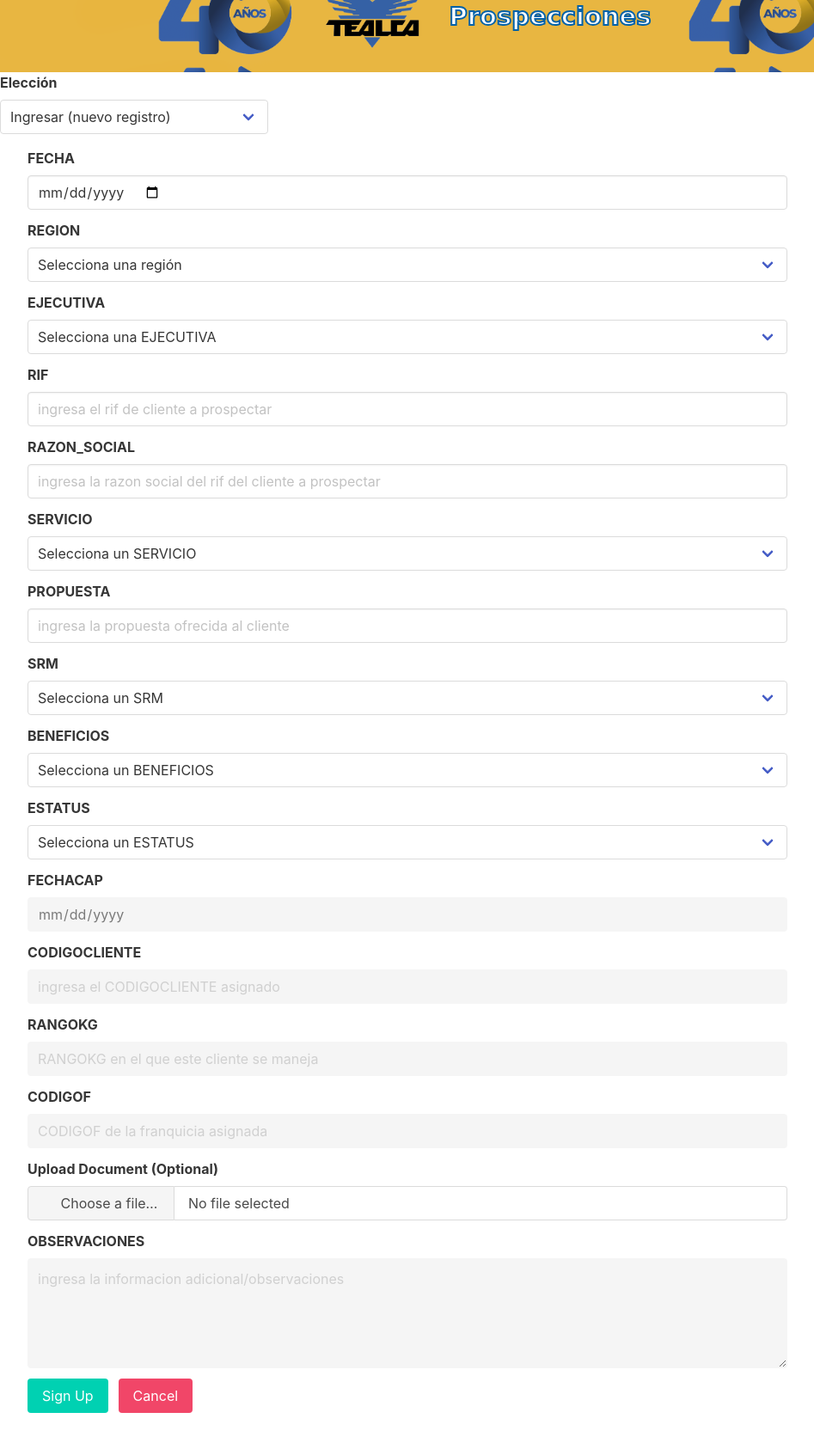
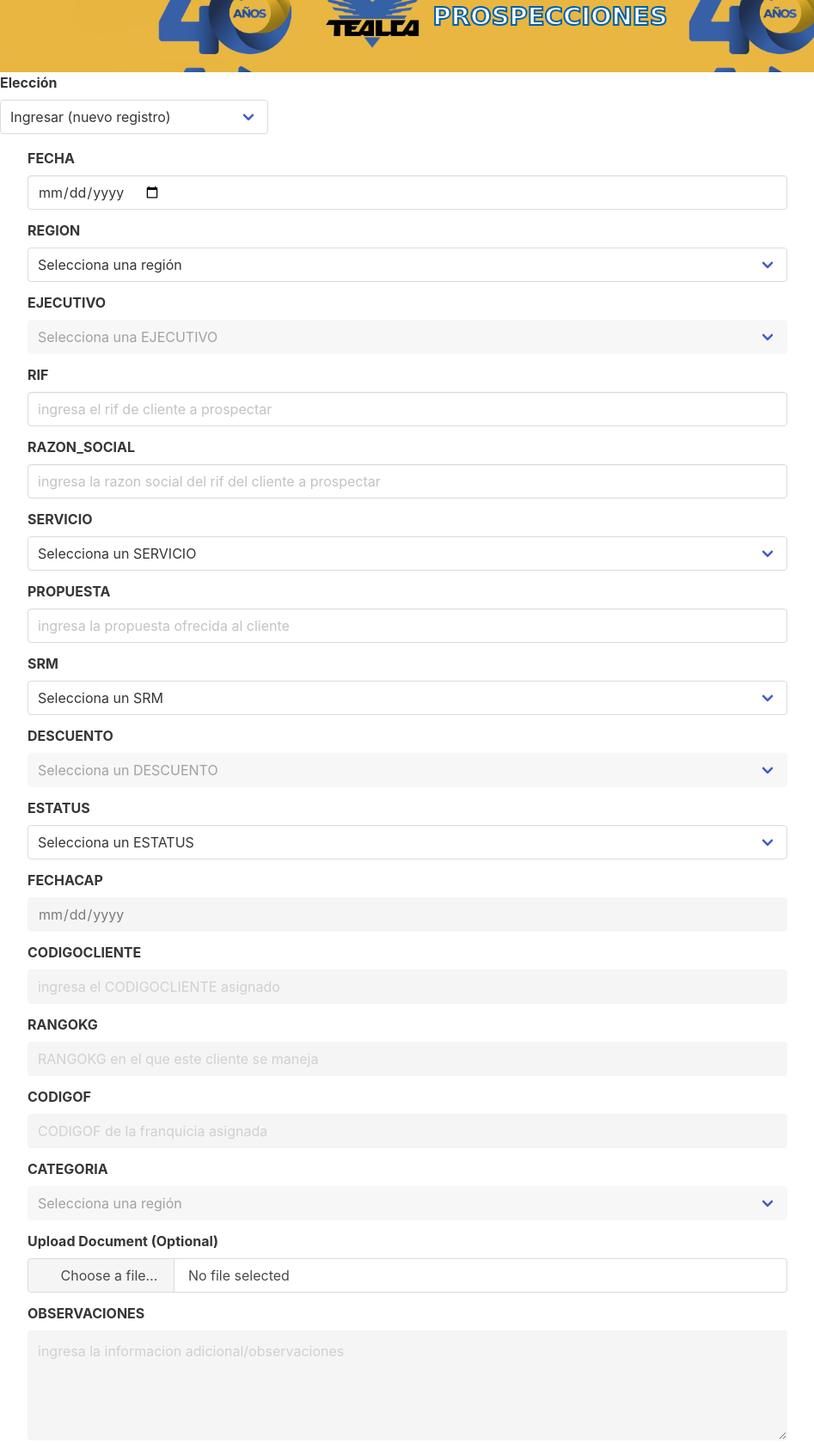
Before and after one commit to Ejos19/Ejos19-11.github.io, a plain HTML site: page index.html in a window 1280 px wide. Shown: the part 45-1724 px from the top of the page at 86% size, without its empty margins (0-947 px from the left). Drawn offline with nearby package versions, Linux system fonts and the light colour scheme.

Commit message:
Update index.html
Se ajustan los parámetros.

```diff
--- a/index.html
+++ b/index.html
@@ -24,7 +24,7 @@
       <div class="hero-body">
         <div class="container">
           <!-- Título principal -->
-          <h1 class="title">Prospecciones</h1>
+          <h1 class="title">PROSPECCIONES</h1>
         </div>
       </div>
     </section>
@@ -104,15 +104,15 @@
         </div>
       </div>
 
-      <!-- Campo: EJECUTIVA -->
+      <!-- Campo: EJECUTIVO -->
       <div class="field">
-        <label class="label">EJECUTIVA</label>
+        <label class="label">EJECUTIVO</label>
         <div class="control">
-          <!-- select dropdown. name="EJECUTIVA" selecciona la region de la prospeccion -->
+          <!-- select dropdown. name="EJECUTIVO" selecciona la region de la prospeccion -->
           <div class="select is-fullwidth">
-            <select class="input" name="EJECUTIVA">
+            <select class="input" name="EJECUTIVO">
               <option value="" disabled selected>
-                Selecciona una EJECUTIVA
+                Selecciona una EJECUTIVO
               </option>
               <option value="EDUARDO OSORIO">EDUARDO OSORIO</option>
               <option value="LISETH GARCIA">LISETH GARCIA</option>
@@ -200,15 +200,15 @@
         </div>
       </div>
 
-      <!-- Campo: BENEFICIOS (nota: ingresa el BENEFICIOS ofrecido al cliente) -->
+      <!-- Campo: DESCUENTO (nota: ingresa el DESCUENTO ofrecido al cliente) -->
       <div class="field">
-        <label class="label">BENEFICIOS</label>
+        <label class="label">DESCUENTO</label>
         <div class="control">
-          <!-- select dropdown. name="BENEFICIOS" selecciona el BENEFICIOS -->
+          <!-- select dropdown. name="DESCUENTO" selecciona el DESCUENTO -->
           <div class="select is-fullwidth">
-            <select class="input" name="BENEFICIOS">
+            <select class="input" name="DESCUENTO">
               <option value="" disabled selected>
-                Selecciona un BENEFICIOS
+                Selecciona un DESCUENTO
               </option>
               <option value="N/A">N/A</option>
               <option value="20%">20%</option>
@@ -289,6 +289,27 @@
             placeholder="CODIGOF de la franquicia asignada"
             name="CODIGOF"
           />
+        </div>
+      </div>
+
+      <!-- Campo: CATEGORIA -->
+      <div class="field">
+        <label class="label">CATEGORIA</label>
+        <div class="control">
+          <!-- select dropdown. name="CATEGORIA" selecciona la CATEGORIA de la prospeccion -->
+          <div class="select is-fullwidth">
+            <select class="input" name="CATEGORIA">
+              <option value="" disabled selected>Selecciona una región</option>
+              <option value="BANCOS">BANCOS</option>
+              <option value="SEGUROS">SEGUROS</option>
+              <option value="FARMACIA">FARMACIA</option>
+              <option value="TELECOMUNICACIONES">TELECOMUNICACIONES</option>
+              <option value="RESPUESTOS">RESPUESTOS</option>
+              <option value="FABRICAS Y ALIMENTOS">FABRICAS Y ALIMENTOS</option>
+              <option value="FERRETERIAS">FERRETERIAS</option>
+              <option value="ENTIDADES GU">ENTIDADES GU</option>
+            </select>
+          </div>
         </div>
       </div>
 
```
